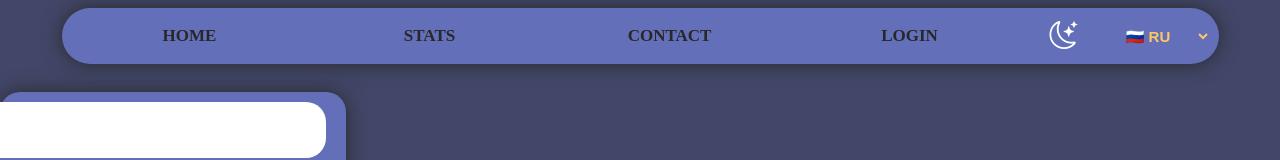
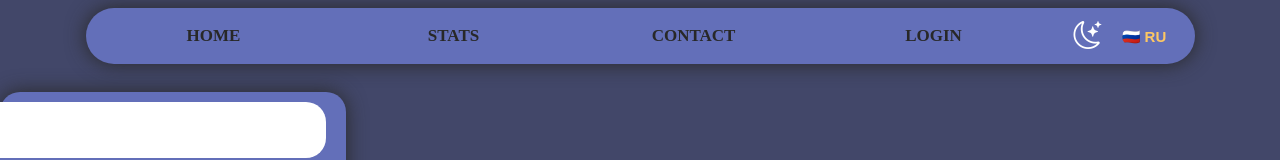
Before and after one commit to DanyaCorneum/Tracker-of-studied-technologies, a Vue app: page / in a window 1280 px wide. Shown: the top 160 px of the page. Built offline with nearby package versions, Linux system fonts and the light colour scheme.

Commit message:
minor changes

```diff
--- a/src/components/ChangeLang.vue
+++ b/src/components/ChangeLang.vue
@@ -8,10 +8,9 @@
   <form action="">
     <form action="select">
       <select name="change-lang" id="">
-        <option value="0" disabled>Select pls</option>
         <option value="1">🇷🇺 ru</option>
-        <option value="2">🇬🇧 eng</option>
-        <option value="3">🇨🇳 china</option>
+        <option value="2">🇬🇧 en</option>
+        <option value="3">🇨🇳 ch</option>
       </select>
     </form>
   </form>
@@ -47,12 +46,13 @@ form {
   align-items: center;
   justify-content: center;
   select {
+    appearance: none;
     color: $accent;
     background-color: $bg-second;
     border: none;
     border-radius: $brd-radius;
     font-size: $text-size;
-    font-weight: 700;
+    font-weight: 600;
     text-transform: uppercase;
     text-align: center;
     option {
--- a/src/components/NavBar.vue
+++ b/src/components/NavBar.vue
@@ -49,7 +49,7 @@ import ChangeLang from './ChangeLang.vue'
   .settings{
     display: flex;
     gap: 20px;
-    margin-left: 20px;
+    margin: 0 20px;
   }
 }
 </style>
```
